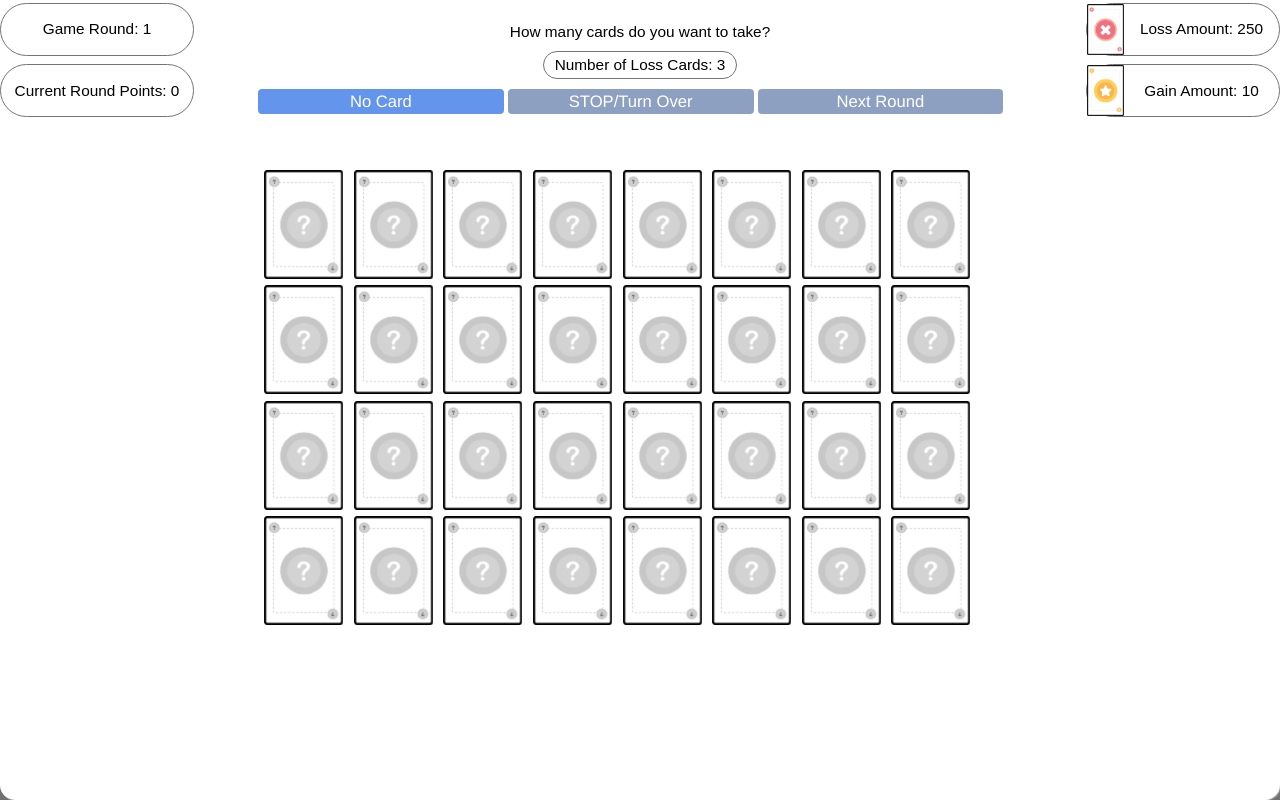
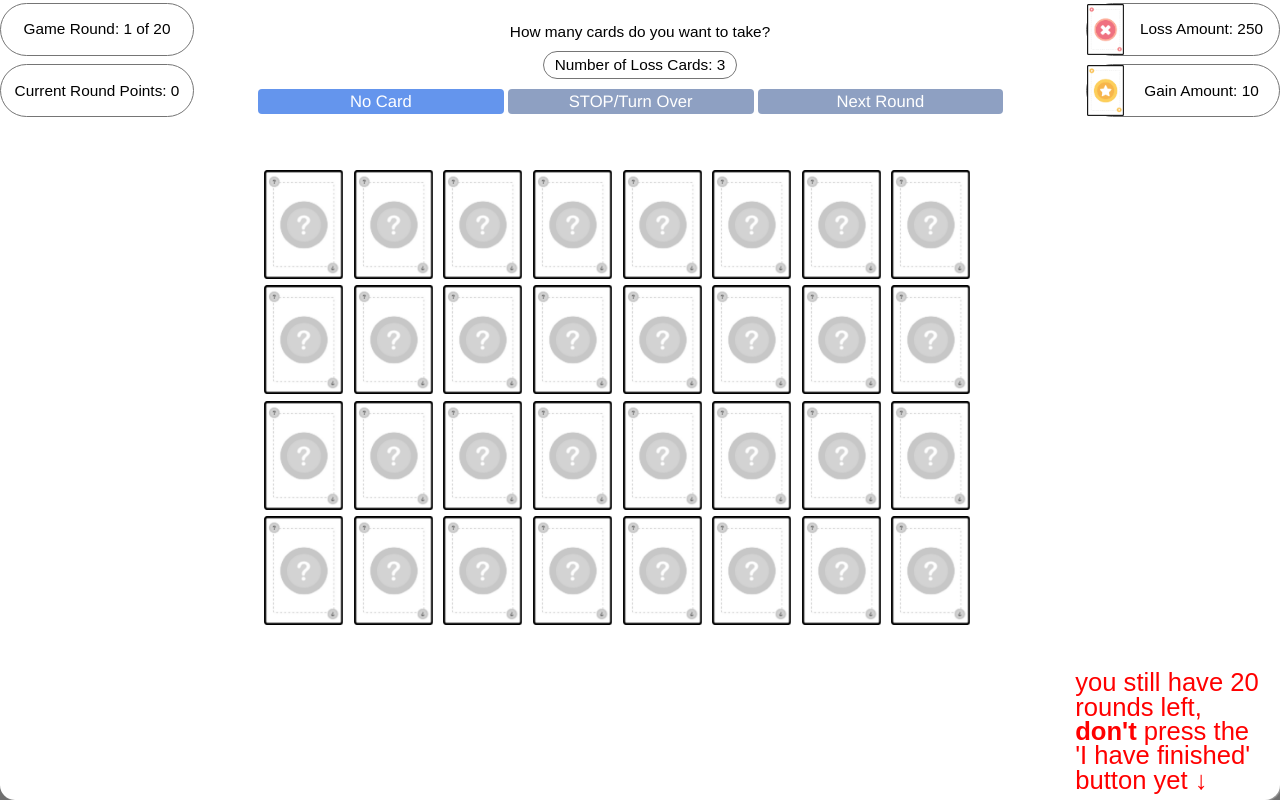
Before and after one commit to mimuc/PlaceboAugmentation, a plain HTML site: page index.html in a window 1280 px wide. Drawn offline with Linux system fonts and the light colour scheme.

Commit message:
Anti-Stupid messages

```diff
--- a/experiment.js
+++ b/experiment.js
@@ -380,7 +380,7 @@ var getPreRound = function () {
     gainAmt = roundParams[1];
     lossAmt = roundParams[2];
 
-    gameState = appendTextAfter(gameState, "Game Round: ", whichRound);
+    gameState = appendTextAfter(gameState, "Game Round: ", whichRound + " of " + numRounds);
     gameState = appendTextAfter(gameState, "Loss Amount: ", lossAmt);
     gameState = appendTextAfter2(
       gameState,
@@ -393,13 +393,14 @@ var getPreRound = function () {
       "Number of Loss Cards: ",
       numLossCards
     );
+    gameState = appendTextAfter(gameState, "you still have", " " + (numRounds - whichRound+1)+ " rounds left");
     gameState = appendTextAfter(gameState, "Gain Amount: ", gainAmt);
     gameState = appendTextAfter(gameState, "endRound()", " disabled");
     roundOver = 1;
 
   } else if (roundOver == 1) {
     //this is for during the round
-    gameState = appendTextAfter(gameState, "Game Round: ", whichRound);
+    gameState = appendTextAfter(gameState, "Game Round: ", whichRound + " of " + numRounds);
     gameState = appendTextAfter(gameState, "Loss Amount: ", lossAmt);
     gameState = appendTextAfter2(
       gameState,
@@ -412,6 +413,8 @@ var getPreRound = function () {
       "Number of Loss Cards: ",
       numLossCards
     );
+
+    gameState = appendTextAfter(gameState, "you still have", " " +  (numRounds - whichRound+1)+ " rounds left");
     gameState = appendTextAfter(gameState, "Gain Amount: ", gainAmt);
     gameState = appendTextAfter(gameState, "noCard()", " disabled");
     gameState = appendTextAfter2(
@@ -433,7 +436,7 @@ var getPreRound = function () {
   } else if (roundOver == 2) {
     //this is for end the round
     roundOver = 3;
-    gameState = appendTextAfter(gameState, "Game Round: ", whichRound);
+    gameState = appendTextAfter(gameState, "Game Round: ", whichRound  + " of " + numRounds);
     gameState = appendTextAfter(gameState, "Loss Amount: ", lossAmt);
     gameState = appendTextAfter2(
       gameState,
@@ -446,6 +449,7 @@ var getPreRound = function () {
       "Number of Loss Cards: ",
       numLossCards
     );
+    gameState = appendTextAfter(gameState, "you still have", " " + (numRounds - whichRound+1)+ " rounds left");
     gameState = appendTextAfter(gameState, "Gain Amount: ", gainAmt);
     gameState = appendTextAfter2(
       gameState,
@@ -920,7 +924,7 @@ var gameSetup =
 var PregameSetup =
   "<div class = cct-box>" +
   "<div class = titleBigBox>   <div class = titleboxLeft><div class = center-text id = game_round>Game Round: </div></div>   <div class = titleboxRight><img src = 'images/loss.png' class = cardpicture><div class = center-text id = loss_amount>Loss Amount: </div></div>    <div class = titleboxRight1><img src = 'images/chosen.png' class = cardpicture><div class = center-text id = gain_amount>Gain Amount: </div></div>    <div class = titlebox><div class = center-text>How many cards do you want to take? </div></div>     <div class = titleboxMiddle1><div class = center-text id = num_loss_cards>Number of Loss Cards: </div></div>   <div class = titleboxLeft1><div class = center-text id = current_round>Current Round Points: 0</div></div>" +
-  "<div class = buttonbox><button type='button' id = NoCardButton class = 'CCT-btn select-button' onclick = noCard()>No Card</button><button type='button' id = turnButton class = 'CCT-btn select-button' onclick = endRound()>STOP/Turn Over</button><button type='button' id = collectButton class = 'CCT-btn' disabled>Next Round</button></div></div>" + "<img class='loading hidden' id=load src=images/soundload.gif>" +
+  "<div class = buttonbox><button type='button' id = NoCardButton class = 'CCT-btn select-button' onclick = noCard()>No Card</button><button type='button' id = turnButton class = 'CCT-btn select-button' onclick = endRound()>STOP/Turn Over</button><button type='button' id = collectButton class = 'CCT-btn' disabled>Next Round</button></div></div>" + "<img class='loading hidden' id=load src=images/soundload.gif>" + "<div id=taskWarning>you still have, <b>don't</b> press the 'I have finished' button  yet &#8595</div>" +
   getBoard(-1);
 
 var practiceSetup =
--- a/style.css
+++ b/style.css
@@ -34,7 +34,8 @@
 }
 
 
-.loading {
+.loading{
+  font-size: 3vw;
   height: auto;
   width: 10vw;
   position: absolute;
@@ -53,6 +54,25 @@
  opacity: 0;
  z-index: -1;
 }
+
+#taskWarning{
+  font-size: 2vw;
+  height: auto;
+  width: 15vw;
+  line-height: 1.9vw;
+  position: absolute;
+  right: 1%;
+ color: red;
+  bottom: 1%;
+
+
+  z-index: 1;
+  opacity: 1;
+  transition: all ease 0.5s;
+}
+
+
+
 
 .cardbox {
   width: 80vw;
```
